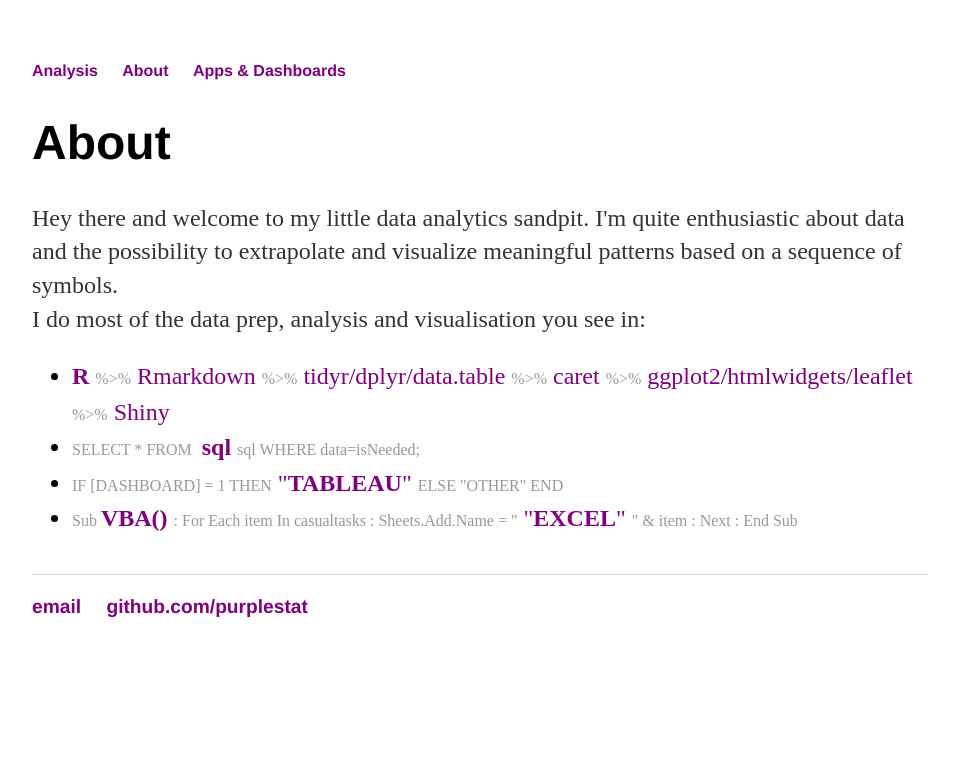
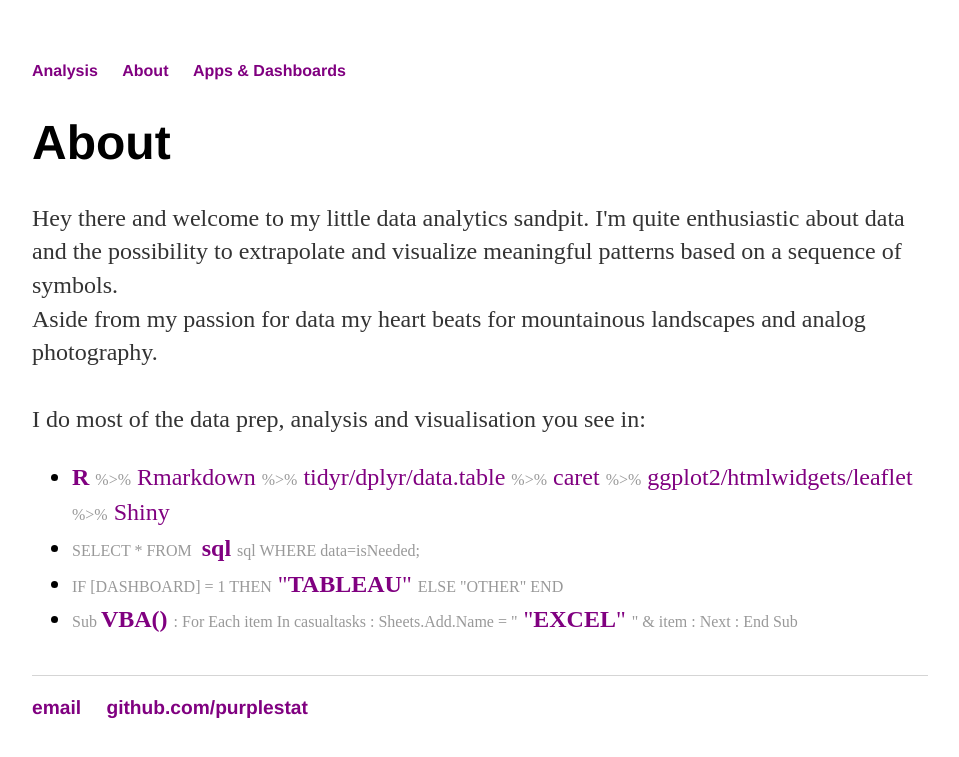
Before and after one commit to purplestat/purplestat.github.io, a Jekyll site: the page built from about/index.html, in a window 1280 px wide. Shown: the top 757 px of the page, without its empty margins (160-1119 px from the left). Built offline with Jekyll 4.4.1, drawn with Linux system fonts in a browser that asks for light colours.

Commit message:
Update index.html

```diff
--- a/about/index.html
+++ b/about/index.html
@@ -6,6 +6,7 @@ title: About
 			<h1>About</h1>
 			<p>  Hey there and welcome to my little data analytics sandpit. I'm quite enthusiastic about data and
 				the possibility to extrapolate and visualize meaningful patterns based on a sequence of symbols.<br>
+				Aside from my passion for data my heart beats for mountainous landscapes and analog photography. <br><br>
 				I do most of the data prep, analysis and visualisation you see in:
 				<ul><FONT COLOR="black", size="5">
 				<li><span><FONT COLOR="purple", size="5"><b>R </b><FONT COLOR="#999", size="3">%>%<FONT COLOR="purple", size="5"> Rmarkdown <FONT COLOR="#999", size="3">%>%<FONT COLOR="purple", size="5"> tidyr/dplyr/data.table <FONT COLOR="#999", size="3">%>%<FONT COLOR="purple", size="5"> caret <FONT COLOR="#999", size="3">%>%<FONT COLOR="purple", size="5"> ggplot2/htmlwidgets/leaflet <FONT COLOR="#999", size="3">%>%<FONT COLOR="purple", size="5"> Shiny </span></li><FONT COLOR="black", size="5">
```
